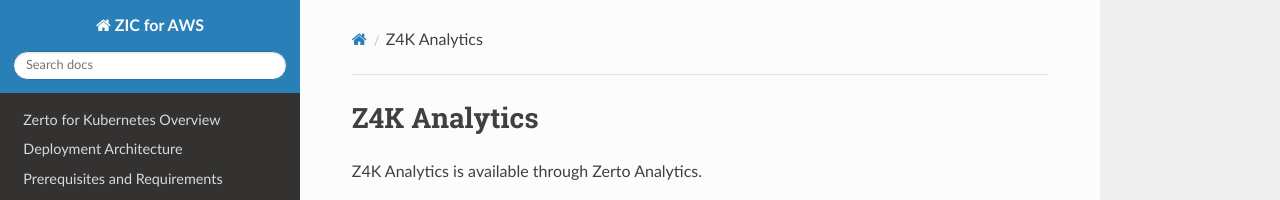
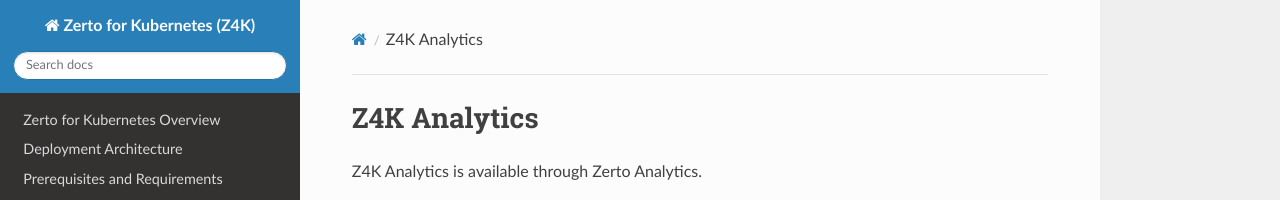
Before and after one commit to ZertoPublic/Z4K, an MkDocs documentation site: the page built from docs/Z4KAnalytics.md, in a window 1280 px wide. Shown: the top 200 px of the page. Built offline with MkDocs 1.6.1, drawn with Linux system fonts in a browser that asks for light colours.

Commit message:
Update mkdocs.yml

```diff
--- a/mkdocs.yml
+++ b/mkdocs.yml
@@ -1,4 +1,4 @@
-site_name: ZIC for AWS
+site_name: Zerto for Kubernetes (Z4K)
 theme:
   name: readthedocs
   highlightjs: false
```
